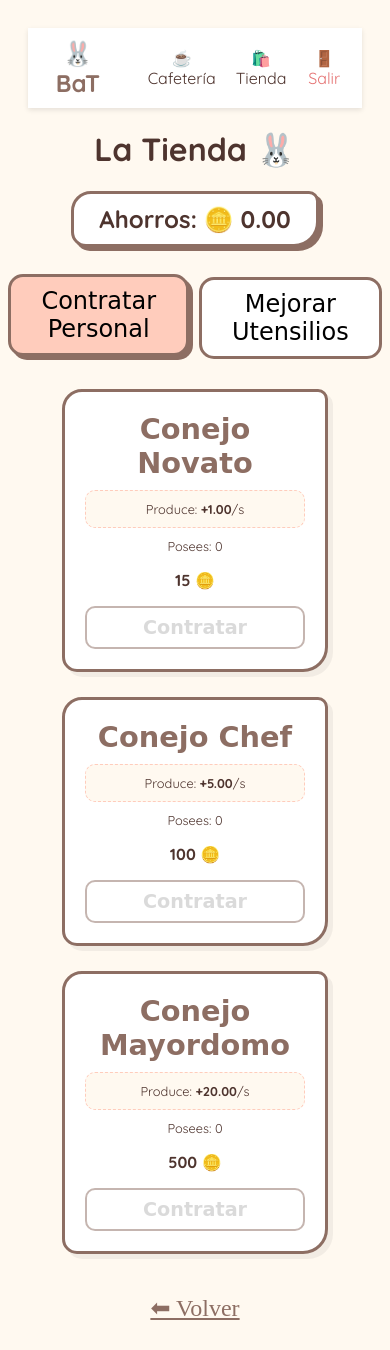
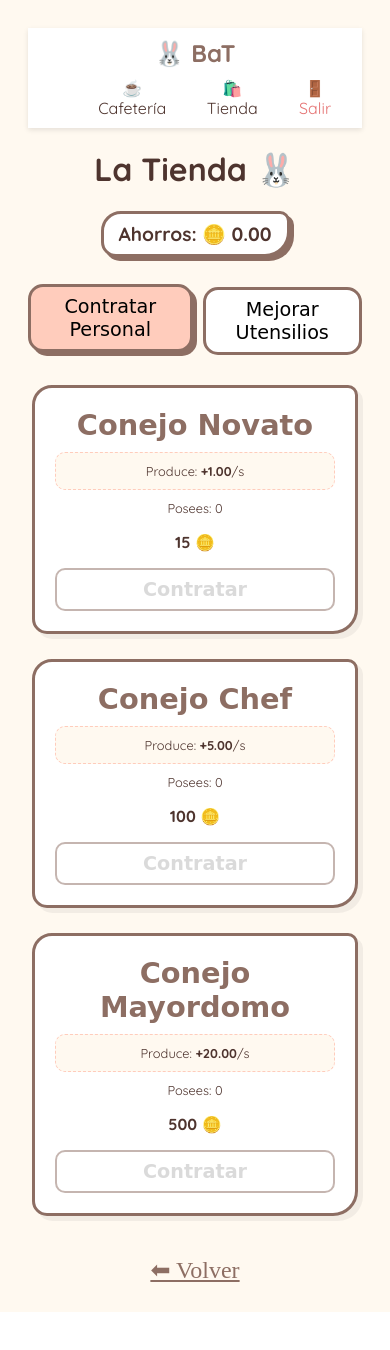
Before and after one commit to creepykai/BaT, a PHP site: page /tienda.php in a window 390 px wide. After the commit the page ends 1312 px from the top, so only its background shows below. Run offline with PHP 8.4, Linux system fonts and the light colour scheme; the visitor is signed in with stand-in values (Sample User, id 1); data comes from the database, SQL or seed files in the repository; some web fonts are replaced.

Commit message:
feat: optimización responsive y bloqueo de comportamientos táctiles nativos

```diff
--- a/src/tienda.php
+++ b/src/tienda.php
@@ -54,6 +54,7 @@ $misMonedas = $stmt->fetchColumn();
 <html lang="es">
 <head>
     <meta charset="UTF-8">
+    <meta name="viewport" content="width=device-width, initial-scale=1.0, maximum-scale=1.0, user-scalable=no">
     <title>Bunnies & Tea - Tienda</title>
     <link href="https://fonts.googleapis.com/css2?family=Quicksand:wght@400;600;700&family=Gaegu:wght@400;700&display=swap" rel="stylesheet">
     <style>
@@ -197,6 +198,34 @@ $misMonedas = $stmt->fetchColumn();
         .btn-logout {
             color: #e57373 !important;
         }
+
+        .tab-btn, .btn-buy {
+            touch-action: manipulation;
+            -webkit-user-select: none;
+            -moz-user-select: none;
+            -ms-user-select: none;
+            user-select: none;
+            -webkit-tap-highlight-color: transparent;
+        }
+
+        @media (max-width: 768px) {
+            .nav-container {
+                flex-direction: column;
+                gap: 10px;
+            }
+            .card {
+                width: 90%;
+                max-width: 280px;
+            }
+            .coins-info {
+                font-size: 1.2em;
+                padding: 8px 15px;
+            }
+            .tab-btn {
+                padding: 8px 15px;
+                font-size: 1.2em;
+            }
+        }
     </style>
 </head>
 <body>
```
Also changed, not shown: src/index.php (+67 -0 lines).
